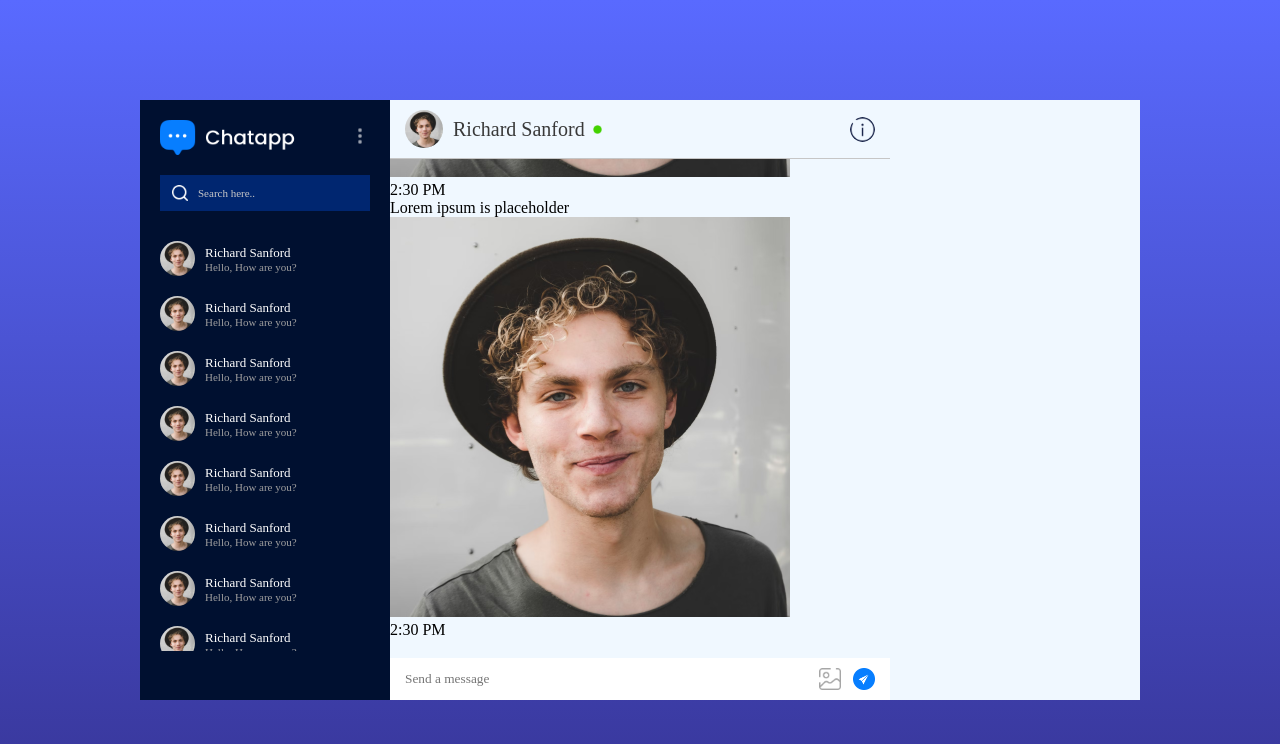
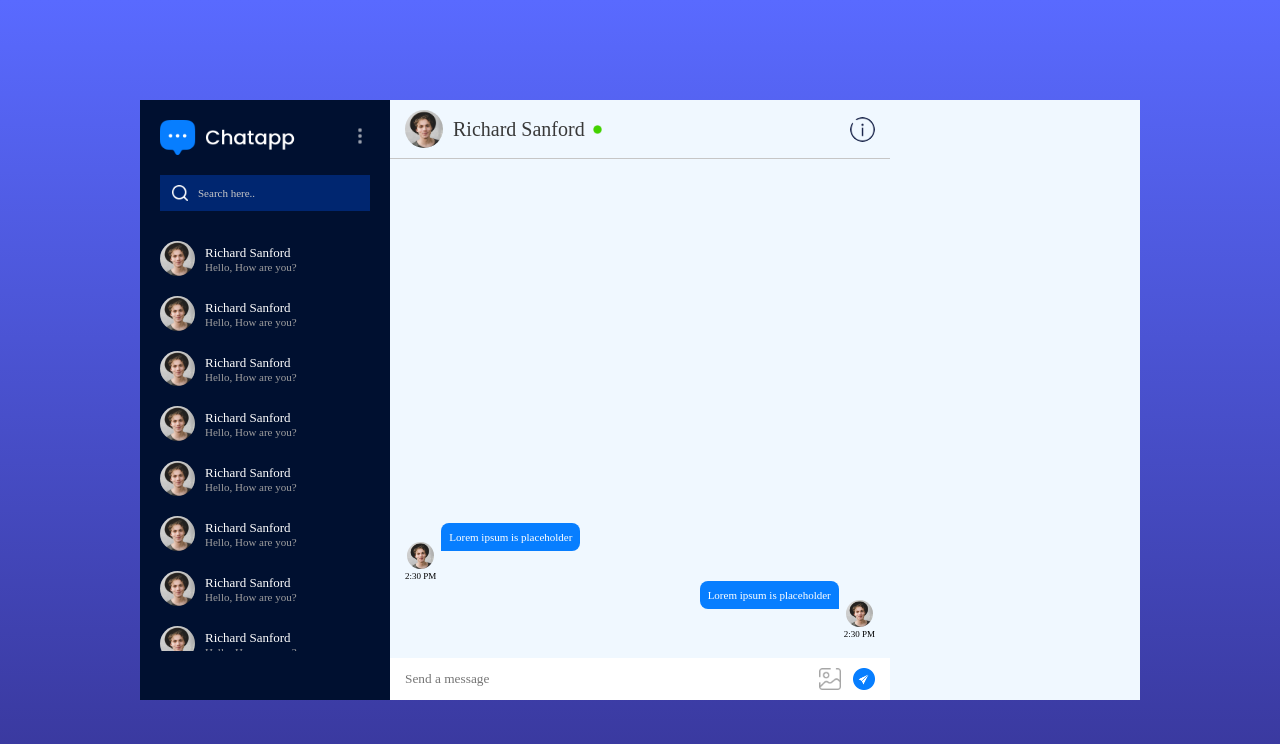
Before and after one commit to GitAthisruth/react_firebase_chat_application, a React (Vite) app in the folder anatomy-chat-app/: page /chat in a window 1280 px wide. Shown: the top 744 px of the page. Built offline with nearby package versions, Linux system fonts and the light colour scheme; the HTML template or start-up script is replaced by a standard one.

Commit message:
style issue solved

```diff
--- a/anatomy-chat-app/src/components/ChatBox/ChatBox.css
+++ b/anatomy-chat-app/src/components/ChatBox/ChatBox.css
@@ -71,3 +71,46 @@
     display: flex;
     flex-direction: column-reverse;
 }
+
+.s-msg div img,
+.r-msg div img {
+    width: 27px;
+    aspect-ratio: 1/1;
+    border-radius: 50px;
+}
+
+.s-msg,
+.r-msg {
+    display: flex;
+    align-items: end;
+    justify-content: end;
+    gap: 5px;
+    padding: 0px 15px;
+}
+
+.r-msg {
+    flex-direction: row-reverse;
+    justify-content: start;
+
+}
+
+.msg {
+    color: white;
+    background-color: #077EFF;
+    padding: 8px;
+    max-width: 200px;
+    font-size: 11px;
+    font-weight: 300;
+    border-radius: 8px 8px 0px 8px;
+    margin-bottom: 30px;
+}
+
+.r-msg .msg {
+    border-radius: 8px 8px 8px 0px;
+}
+
+.s-msg div,
+.r-msg div {
+    text-align: center;
+    font-size: 9px;
+}
```
